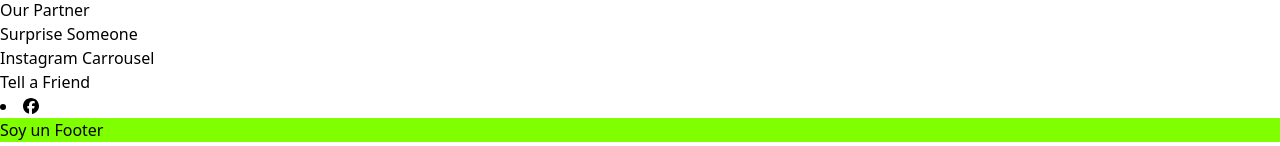
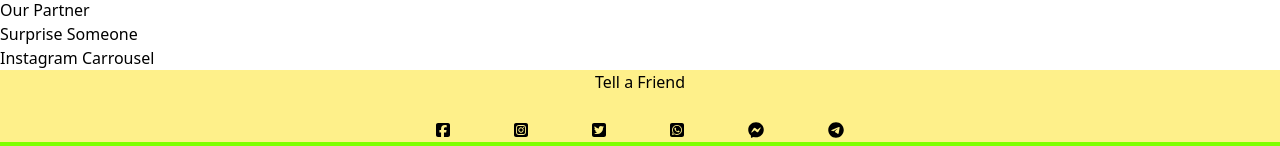
Before and after one commit to Cailo1996/proyecto-react, a React (Create React App) app: page / in a window 1280 px wide. Shown: the part 1394-1540 px from the top of the page. Built offline with nearby package versions, Linux system fonts and the light colour scheme.

Commit message:
dev-ivan

```diff
--- a/src/components/Tell a Friend/TellaFriend.jsx
+++ b/src/components/Tell a Friend/TellaFriend.jsx
@@ -3,22 +3,27 @@ import React from 'react';
 // import {fa-facebook, fa-instagram-square, fa-whatsapp-square} from '@fortawesome/free-solid-svg-icons';
 import {FontAwesomeIcon} from '@fortawesome/react-fontawesome'
 import {} from '@fortawesome/free-solid-svg-icons';
-import {faFacebook} from '@fortawesome/free-brands-svg-icons';
-// import './Styles.css';
+import {tellafriends} from '../../data/tellafriend'
+
 
 const TellaFriend = () => {
     return (
       <>
-      <div>
-          <h2>Tell a Friend</h2>
+      <div className='bg-yellow-200'>
+            <div className='flex justify-center mb-6'>
+                <h2>Tell a Friend</h2>
+            </div>
 
-          <li>  <FontAwesomeIcon icon={faFacebook} />  </li>
+            <ul className='flex flex-row justify-center'>
+                 {
+                  tellafriends.map(listfriend => (
+                    <li className='px-8'>
+                        <a href={listfriend.link}> <FontAwesomeIcon icon={listfriend.icon} />  </a>
+                    </li>
+                  ))
+                }
+            </ul>
 
-          {/* <ul className='flex flex-row'>
-              <li> <FontAwesomeIcon icon={fa-facebook} />           </li>
-              <li> <FontAwesomeIcon icon={fa-instagram-square} />         </li>
-              <li> <FontAwesomeIcon icon={fa-whatsapp-square} />         </li>
-          </ul> */}
       </div>
       </>
       );
--- a/src/data/tellafriend.js
+++ b/src/data/tellafriend.js
@@ -1,12 +1,43 @@
 // import {FontAwesomeIcon} from '@fortawesome/react-fontawesome'
-// import {faMagnifyingGlass, faUser, faShoppingCart} from '@fortawesome/free-solid-svg-icons';
+// import {} from '@fortawesome/free-solid-svg-icons';
+import {
+  faFacebookMessenger,
+  faFacebookSquare,
+  faInstagramSquare,
+  faTelegram,
+  faTwitterSquare,
+  faWhatsappSquare,
+} from "@fortawesome/free-brands-svg-icons";
 
-
-// export const tellafriend = [
-//     {   socialnet: "Facebook",    link: "https://www.facebook.com/",    icon: },
-//     {   socialnet: "Instagram",   link: "https://www.instagram.com/",   icon: },
-//     {   socialnet: "Twitter",     link: "https://www.facebook.com/",    icon: },
-//     {   socialnet: "Whatsapp",    link: "https://www.facebook.com/",    icon: },
-//     {   socialnet: "Messenger",   link: "https://www.facebook.com/",    icon: },
-//     {   socialnet: "Telegram",    link: "https://www.facebook.com/",    icon: },
-//   ];
+export const tellafriends = [
+  {
+    socialnet: "Facebook",
+    link: "https://www.facebook.com/",
+    icon: faFacebookSquare,
+  },
+  {
+    socialnet: "Instagram",
+    link: "https://www.instagram.com/",
+    icon: faInstagramSquare,
+  },
+  {
+    socialnet: "Twitter",
+    link: "https://www.facebook.com/",
+    icon: faTwitterSquare,
+  },
+  {
+    socialnet: "Whatsapp",
+    link: "https://www.facebook.com/",
+    icon: faWhatsappSquare,
+  },
+  {
+    socialnet: "Messenger",
+    link: "https://www.facebook.com/",
+    icon: faFacebookMessenger,
+  },
+  {
+    socialnet: "Telegram",
+    link: "https://www.facebook.com/",
+    icon: faTelegram,
+  },
+];
```
Also changed, not shown: src/components/Tell a Friend/Styles.css (deleted).
